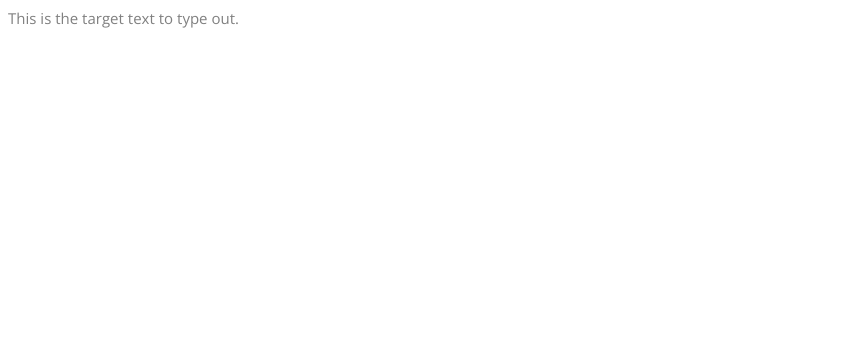
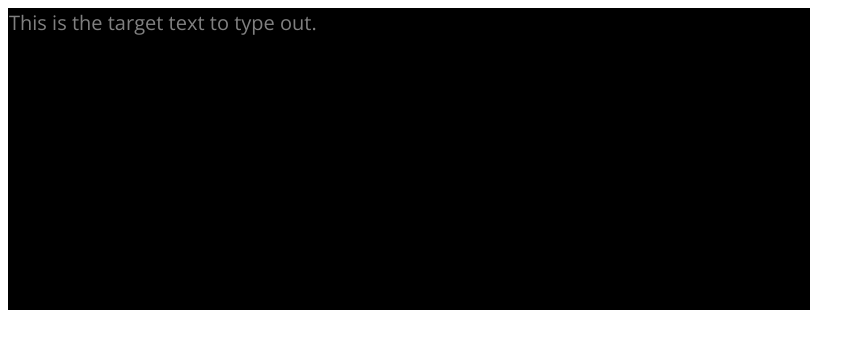
Before and after one commit to sho04/speed-typer, a React (Create React App) app in the folder client/: page / in a window 1280 px wide. Shown: the top 348 px of the page, without its empty margins (0-865 px from the left). Built offline with nearby package versions, Linux system fonts and the light colour scheme.

Commit message:
basic type checking

```diff
--- a/client/src/components/type-box/main.tsx
+++ b/client/src/components/type-box/main.tsx
@@ -78,7 +78,7 @@ const TypeBox = () => {
 
                     if (char === " " && typedText[index] != " ") {
                         return (
-                            <span key={index} className="char-incorrect-space">
+                            <span key={index} className="char-incorrect">
                                 {typedText[index]}
                             </span>
                         )
--- a/client/src/components/type-box/style.scss
+++ b/client/src/components/type-box/style.scss
@@ -1,31 +1,33 @@
 @use "../../base.scss";
 
 .type-box {
-    width : 300px;
+    width : 800px;
     height : 300px;
-    background-color : white;
+    background-color : black;
+    border : 1px solid black;
+    outline : none;
 }
 
 .char {
     font-family : base.$font-stack;
-    font-size : 15px;
+    font-size : 20px;
     color: grey;
 }
 
 .char-correct {
     font-family : base.$font-stack;
-    font-size : 15px;
-    color : black;
+    font-size : 20px;
+    color : white;
 }
 
 .char-incorrect {
     font-family : base.$font-stack;
-    font-size : 15px;
+    font-size : 20px;
     color : red;
 }
 
 .char-incorrect-space {
     font-family : base.$font-stack;
-    font-size : 15px;
+    font-size : 20px;
     background-color : red;
 }
```
